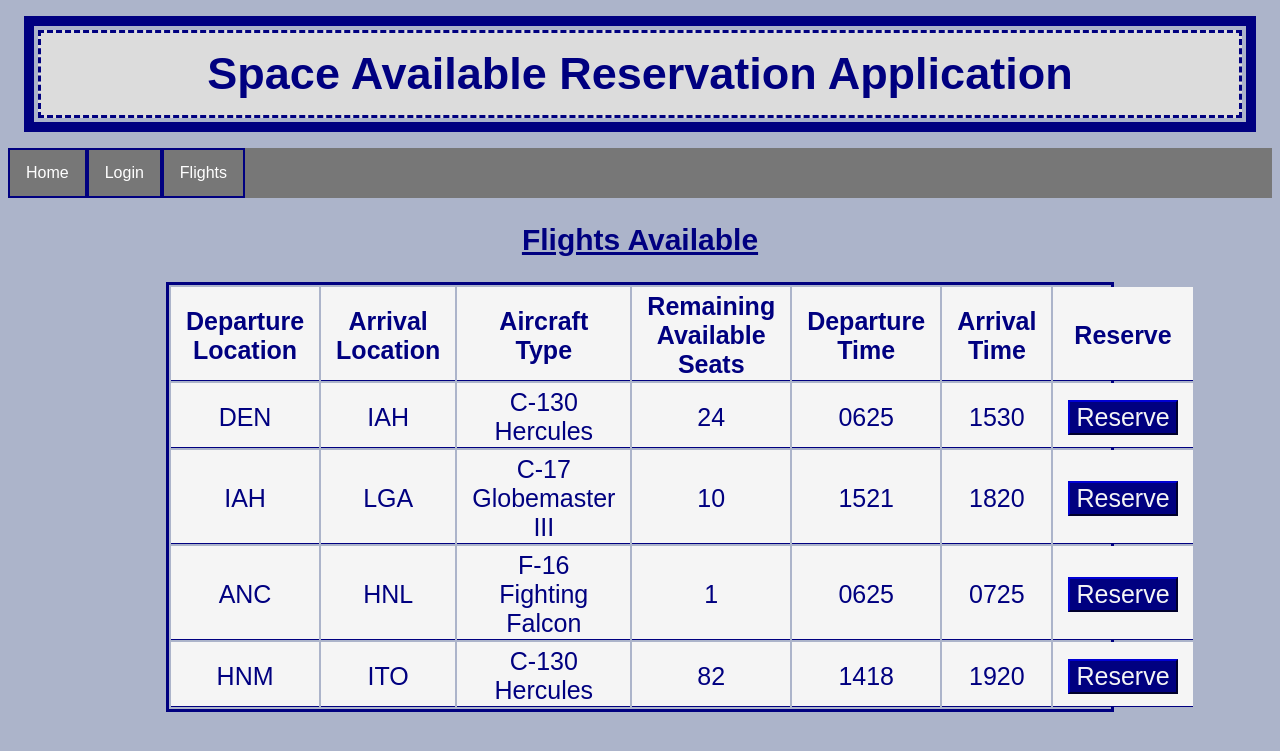
After one commit to KaylebKlapp/364_webapp, a PHP site: page /flights.html in a window 1280 px wide. The commit adds this page. Shown: the top 751 px of the page. Run offline with PHP 8.4, Linux system fonts and the light colour scheme.

Commit message:
Updates to flights and css

```diff
--- a/src/web/csl.css
+++ b/src/web/csl.css
@@ -2,6 +2,17 @@ body {
     background-color: rgb(172, 180, 202);
     color:navy;
     font-family: Arial, Helvetica, sans-serif;
+}
+
+button{
+    width:auto;
+    height:auto;
+    background-color: navy;
+    color: navy;
+    border-color:navy;
+    color: whitesmoke;
+    text-transform: capitalize;
+    font-size:25px;
 }
 
 a {
@@ -116,7 +127,7 @@ table {
     border: 3px solid navy;
     text-align: center;
     display: block;
-    width:75%;
+    width: 75%;
     empty-cells: hide;
     margin-left: auto;
     margin-right: auto;
--- /dev/null
+++ b/src/web/flights.html
@@ -0,0 +1,68 @@
+<!DOCTYPE html>
+<html lang="en">
+    <head>
+        <title>Space A Reservation Application</title>
+        <meta name="description" content="Space A reservation webapp.">
+        <link rel="stylesheet", href="csl.css">
+    </head>
+    <body>
+        <h1>Space Available Reservation Application</h1>
+        <nav>
+            <ul>
+                <li><a href = index.html>Home</a></li>
+                <li><a href = login.html>Login</a></li>
+                <li><a href = flight_query.html>Flights</a></li>
+            </ul>
+        </nav>
+
+        <h2>Flights Available</h2>
+        <table>
+            <tr>
+                <th>Departure Location</th>
+                <th>Arrival Location</th>
+                <th>Aircraft Type</th>
+                <th>Remaining Available Seats</th>
+                <th>Departure Time</th>
+                <th>Arrival Time</th>
+                <th>Reserve</th>
+            </tr>
+            <tr>
+                <td>DEN</td>
+                <td>IAH</td>
+                <td>C-130 Hercules</td>
+                <td>24</td>
+                <td>0625</td>
+                <td>1530</td>
+                <td><button onclick="window.location.href='confirmation.html'">Reserve</button></td>
+            </tr>
+            <tr>
+                <td>IAH</td>
+                <td>LGA</td>
+                <td>C-17 Globemaster III</td>
+                <td>10</td>
+                <td>1521</td>
+                <td>1820</td>
+                <td><button onclick="window.location.href='confirmation.html'">Reserve</button></td>
+            </tr>
+            <tr>
+                <td>ANC</td>
+                <td>HNL</td>
+                <td>F-16 Fighting Falcon</td>
+                <td>1</td>
+                <td>0625</td>
+                <td>0725</td>
+                <td><button onclick="window.location.href='confirmation.html'">Reserve</button></td>
+            </tr>
+            <tr>
+                <td>HNM</td>
+                <td>ITO</td>
+                <td>C-130 Hercules</td>
+                <td>82</td>
+                <td>1418</td>
+                <td>1920</td>
+                <td><button onclick="window.location.href='confirmation.html'">Reserve</button></td>
+            </tr>
+        </table>
+    </body>
+
+</html>
```
Also changed, not shown: src/web/confirmation.html (added, +26 -0 lines), src/web/flight_query.html (+12 -4 lines).
